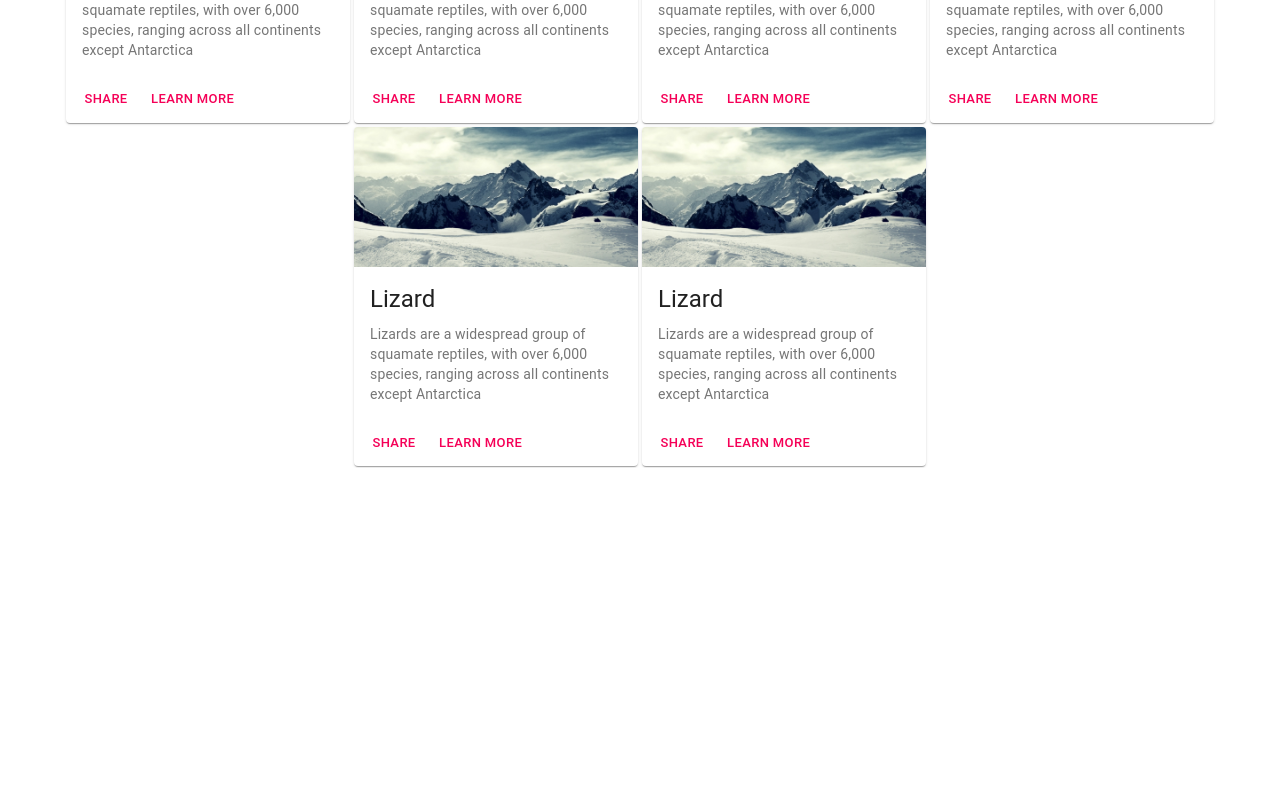
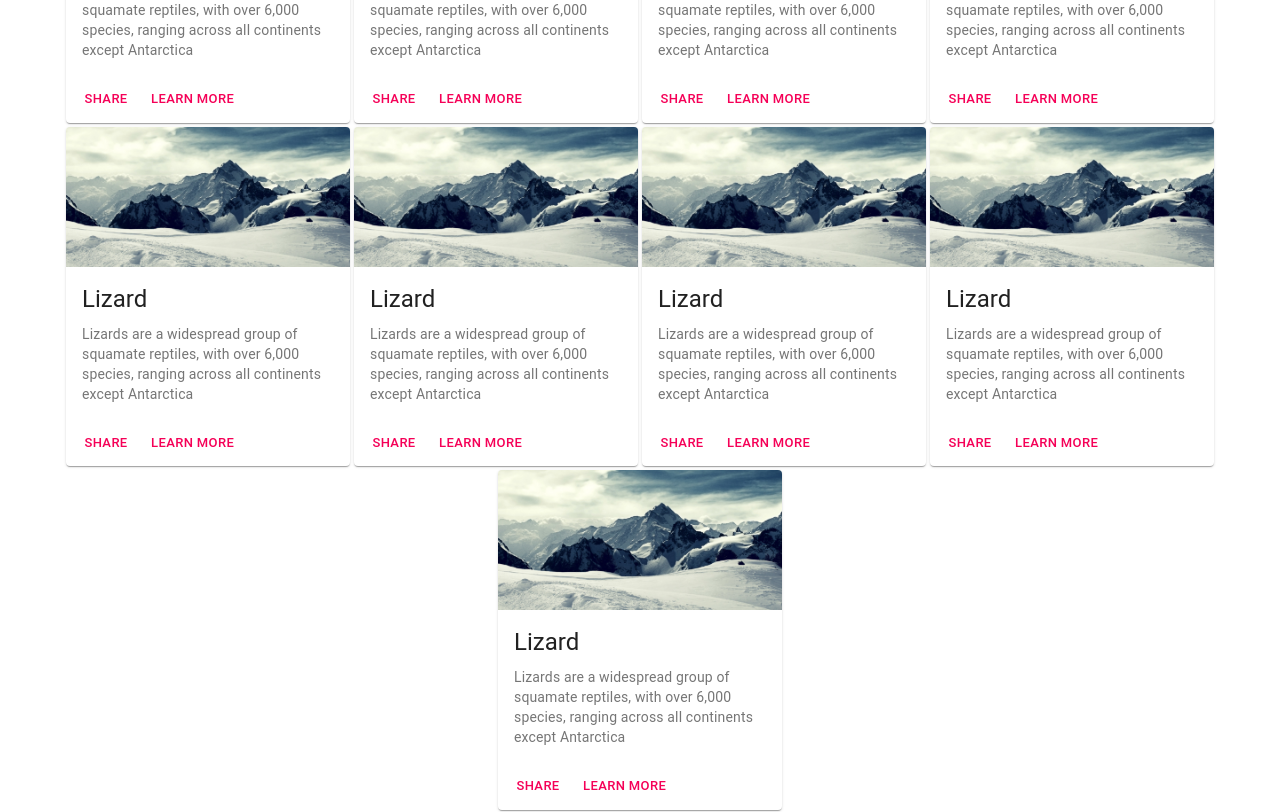
Before and after one commit to ReySi/blog, a React (Create React App) app: page / in a window 1280 px wide. Shown: the part 346-1158 px from the top of the page. Before the commit the page ends 814 px from the top, so only its background shows below. Built offline with nearby package versions, Linux system fonts and the light colour scheme; the HTML template or start-up script is replaced by a standard one.

Commit message:
add more example cards

```diff
--- a/src/App.tsx
+++ b/src/App.tsx
@@ -30,6 +30,15 @@ const App: React.FC = () => {
             <Grid item sm={4} md={3} lg={2}>
               <ArticleCard></ArticleCard>
             </Grid>
+            <Grid item sm={4} md={3} lg={2}>
+              <ArticleCard></ArticleCard>
+            </Grid>
+            <Grid item sm={4} md={3} lg={2}>
+              <ArticleCard></ArticleCard>
+            </Grid>
+            <Grid item sm={4} md={3} lg={2}>
+              <ArticleCard></ArticleCard>
+            </Grid>
           </Grid>
         </div>
       </div>
```
